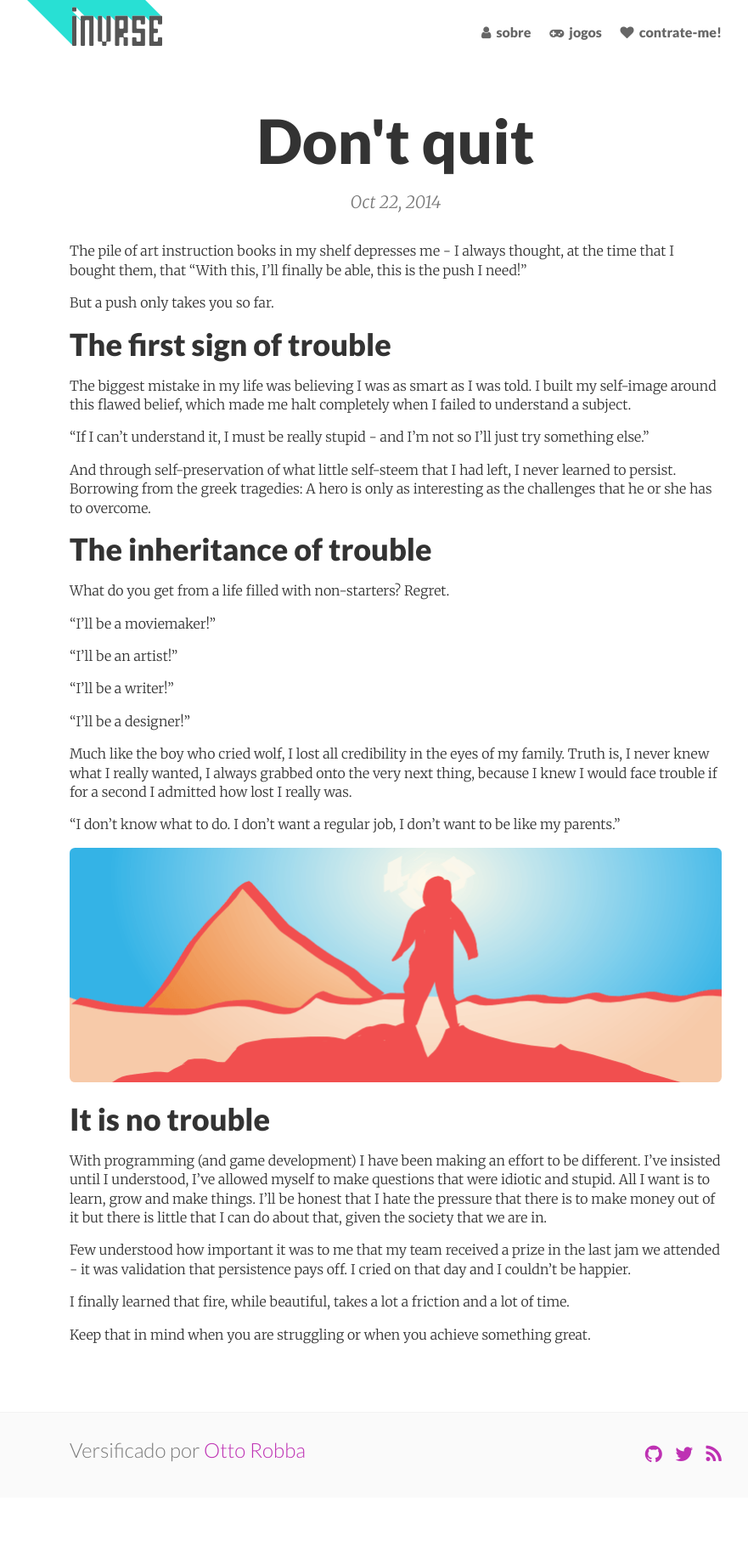
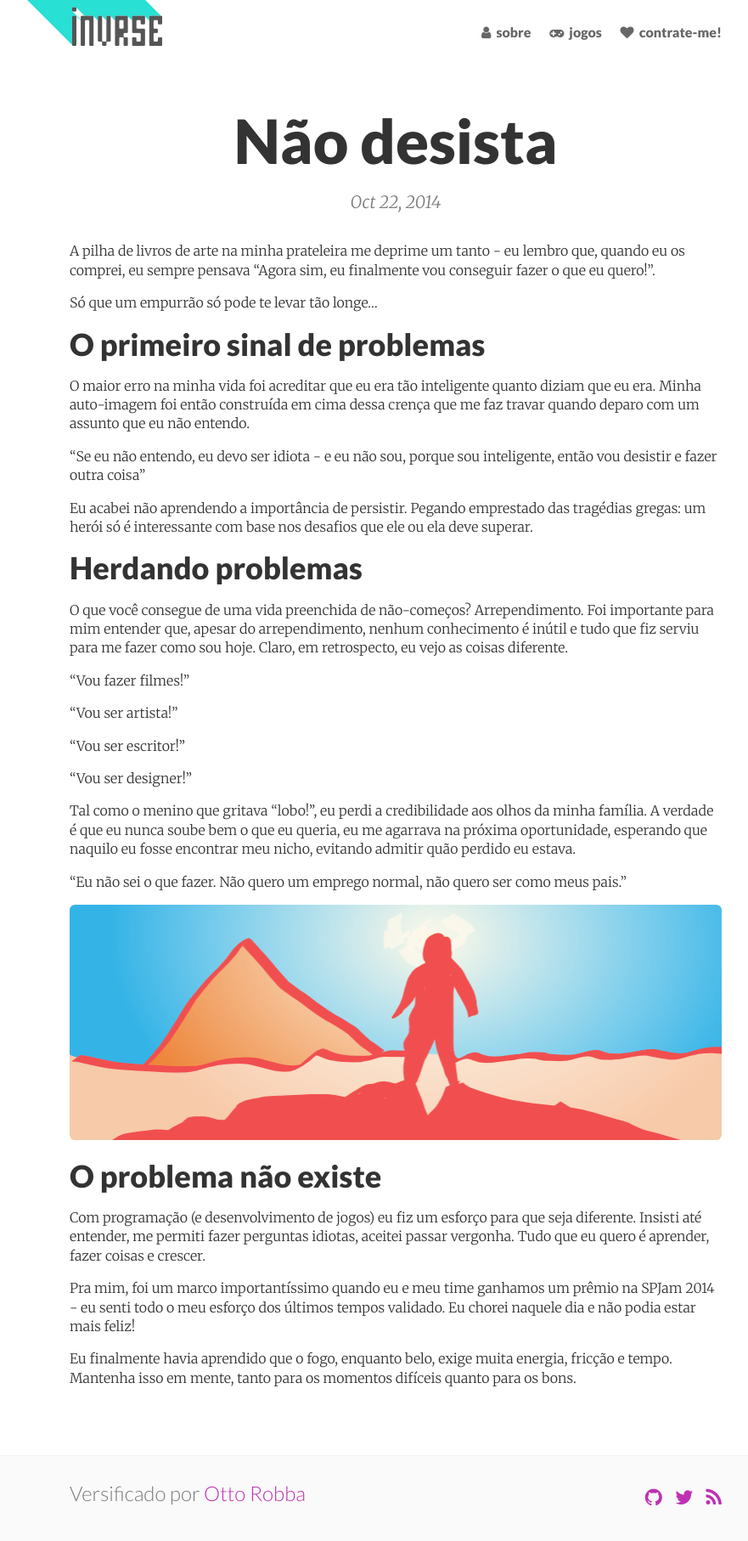
Before and after one commit to ThaisRobba/invrse-pt, a Jekyll site: the page built from _posts/2014-10-22-dont-quit.md, in a window 1280 px wide. Shown: the whole page at 85% size, without its empty margins (174-1055 px from the left). Built offline with Jekyll 4.4.1, drawn with Linux system fonts in a browser that asks for light colours; nearby versions of some CDN libraries; comment, search, counter and statistics services are not loaded; before the commit the page ends 1763 px from its top, so only the background shows below that.

Commit message:
traduzido

```diff
--- a/_posts/2014-10-22-dont-quit.md
+++ b/_posts/2014-10-22-dont-quit.md
@@ -1,50 +1,48 @@
 ---
 layout:     post
-title:      Don't quit
+title:      Não desista
 date:       2014-10-22 20:00:00
-permalink:  pt/dont-quit
+permalink:  perservere
 categories:
     - personal
 comments:   true
-lang:       pt
 ---
 
-The pile of art instruction books in my shelf depresses me - I always thought, at the time that I bought them, that "With this, I'll finally be able, this is the push I need!"
+A pilha de livros de arte na minha prateleira me deprime um tanto - eu lembro que, quando eu os comprei, eu sempre pensava "Agora sim, eu finalmente vou conseguir fazer o que eu quero!".
 
-But a push only takes you so far.
+Só que um empurrão só pode te levar tão longe...
 
-###The first sign of trouble
+###O primeiro sinal de problemas
 
-The biggest mistake in my life was believing I was as smart as I was told. I built my self-image around this flawed belief, which made me halt completely when I failed to understand a subject.
+O maior erro na minha vida foi acreditar que eu era tão inteligente quanto diziam que eu era. Minha auto-imagem foi então construída em cima dessa crença que me faz travar quando deparo com um assunto que eu não entendo.
 
-"If I can't understand it, I must be really stupid - and I'm not so I'll just try something else."
+"Se eu não entendo, eu devo ser idiota - e eu não sou, porque sou inteligente, então vou desistir e fazer outra coisa"
 
-And through self-preservation of what little self-steem that I had left, I never learned to persist. Borrowing from the greek tragedies: A hero is only as interesting as the challenges that he or she has to overcome.
+Eu acabei não aprendendo a importância de persistir. Pegando emprestado das tragédias gregas: um herói só é interessante com base nos desafios que ele ou ela deve superar.
 
-###The inheritance of trouble
+###Herdando problemas
 
-What do you get from a life filled with non-starters? Regret.
+O que você consegue de uma vida preenchida de não-começos? Arrependimento. Foi importante para mim entender que, apesar do arrependimento, nenhum conhecimento é inútil e tudo que fiz serviu para me fazer como sou hoje. Claro, em retrospecto, eu vejo as coisas diferente.
 
-"I'll be a moviemaker!"
+"Vou fazer filmes!"
 
-"I'll be an artist!"
+"Vou ser artista!"
 
-"I'll be a writer!"
+"Vou ser escritor!"
 
-"I'll be a designer!"
+"Vou ser designer!"
 
-Much like the boy who cried wolf, I lost all credibility in the eyes of my family. Truth is, I never knew what I really wanted, I always grabbed onto the very next thing, because I knew I would face trouble if for a second I admitted how lost I really was.
+Tal como o menino que gritava "lobo!", eu perdi a credibilidade aos olhos da minha família. A verdade é que eu nunca soube bem o que eu queria, eu me agarrava na próxima oportunidade, esperando que naquilo eu fosse encontrar meu nicho, evitando admitir quão perdido eu estava.
 
-"I don't know what to do. I don't want a regular job, I don't want to be like my parents."
+"Eu não sei o que fazer. Não quero um emprego normal, não quero ser como meus pais."
 
 ![the great emotional desert]({{site.baseurl}}/assets/emotional_desert.png)
 
-###It is no trouble
+###O problema não existe
 
-With programming (and game development) I have been making an effort to be different. I've insisted until I understood, I've allowed myself to make questions that were idiotic and stupid. All I want is to learn, grow and make things. I'll be honest that I hate the pressure that there is to make money out of it but there is little that I can do about that, given the society that we are in.
+Com programação (e desenvolvimento de jogos) eu fiz um esforço para que seja diferente. Insisti até entender, me permiti fazer perguntas idiotas, aceitei passar vergonha. Tudo que eu quero é aprender, fazer coisas e crescer.
 
-Few understood how important it was to me that my team received a prize in the last jam we attended - it was validation that persistence pays off. I cried on that day and I couldn't be happier.
+Pra mim, foi um marco importantíssimo quando eu e meu time ganhamos um prêmio na SPJam 2014 - eu senti todo o meu esforço dos últimos tempos validado. Eu chorei naquele dia e não podia estar mais feliz!
 
-I finally learned that fire, while beautiful, takes a lot a friction and a lot of time.
-
-Keep that in mind when you are struggling or when you achieve something great.
+Eu finalmente havia aprendido que o fogo, enquanto belo, exige muita energia, fricção e tempo.
+Mantenha isso em mente, tanto para os momentos difíceis quanto para os bons.
```
